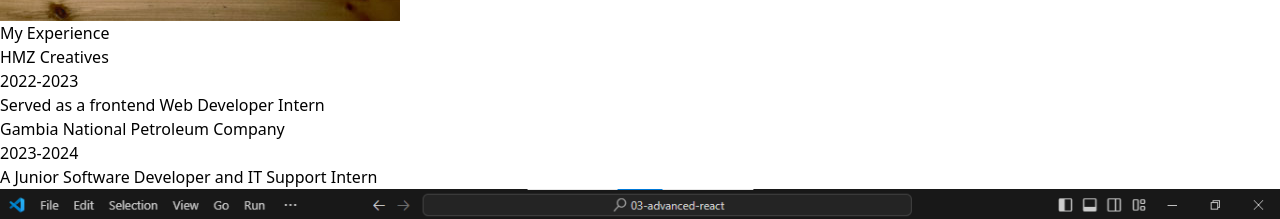
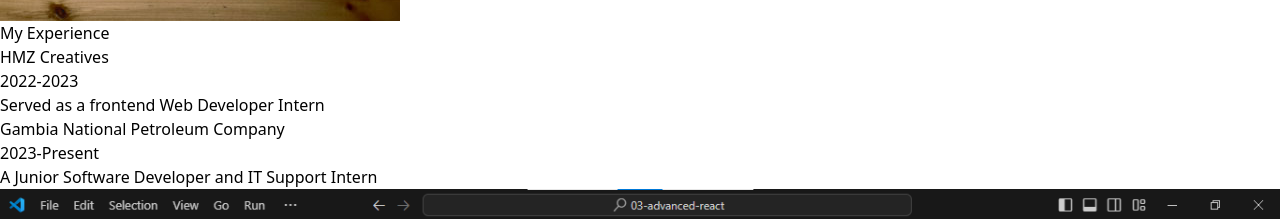
Before and after one commit to Amadou-Marong/my-updated-portfolio, a React (Vite) app: page / in a window 1280 px wide. Shown: the part 2069-2288 px from the top of the page. Built offline with nearby package versions, Linux system fonts and the light colour scheme.

Commit message:
updated date

```diff
--- a/src/Experience.jsx
+++ b/src/Experience.jsx
@@ -1,7 +1,7 @@
 const Experience = () => {
     const experiences = [
         {company: "HMZ Creatives", duration: "2022-2023", description: "Served as a frontend Web Developer Intern"},
-        {company: "Gambia National Petroleum Company", duration: "2023-2024", description: "A Junior Software Developer and IT Support Intern"}
+        {company: "Gambia National Petroleum Company", duration: "2023-Present", description: "A Junior Software Developer and IT Support Intern"}
     ]
 
     return (
```
